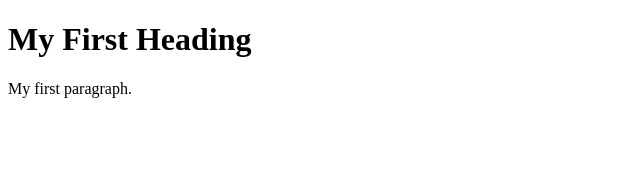
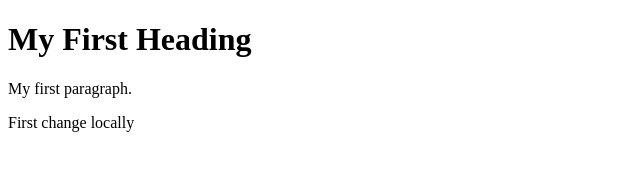
Before and after one commit to rishabhsahni/test, a plain HTML site: page index.html in a window 1280 px wide. Shown: the whole page, without its empty margins (0-640 px from the left). Drawn offline with Linux system fonts and the light colour scheme.

Commit message:
Merge branch 'master' of https://github.com/rishabhsahni/test

```diff
--- a/index.html
+++ b/index.html
@@ -6,5 +6,8 @@
 
 <p>My first paragraph.</p>
 
+<P> First change locally</P>
+
+
 </body>
 </html>
```
